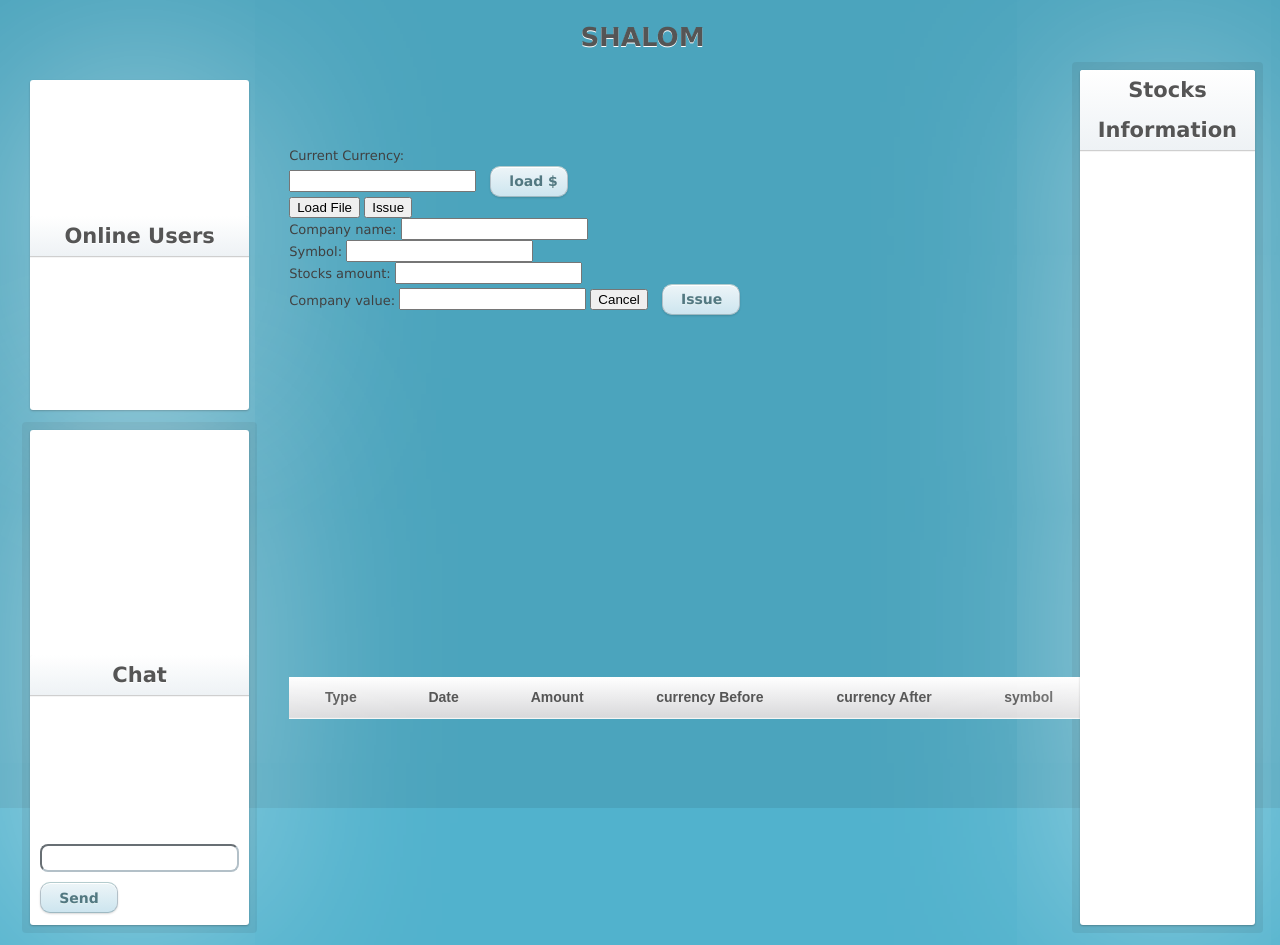
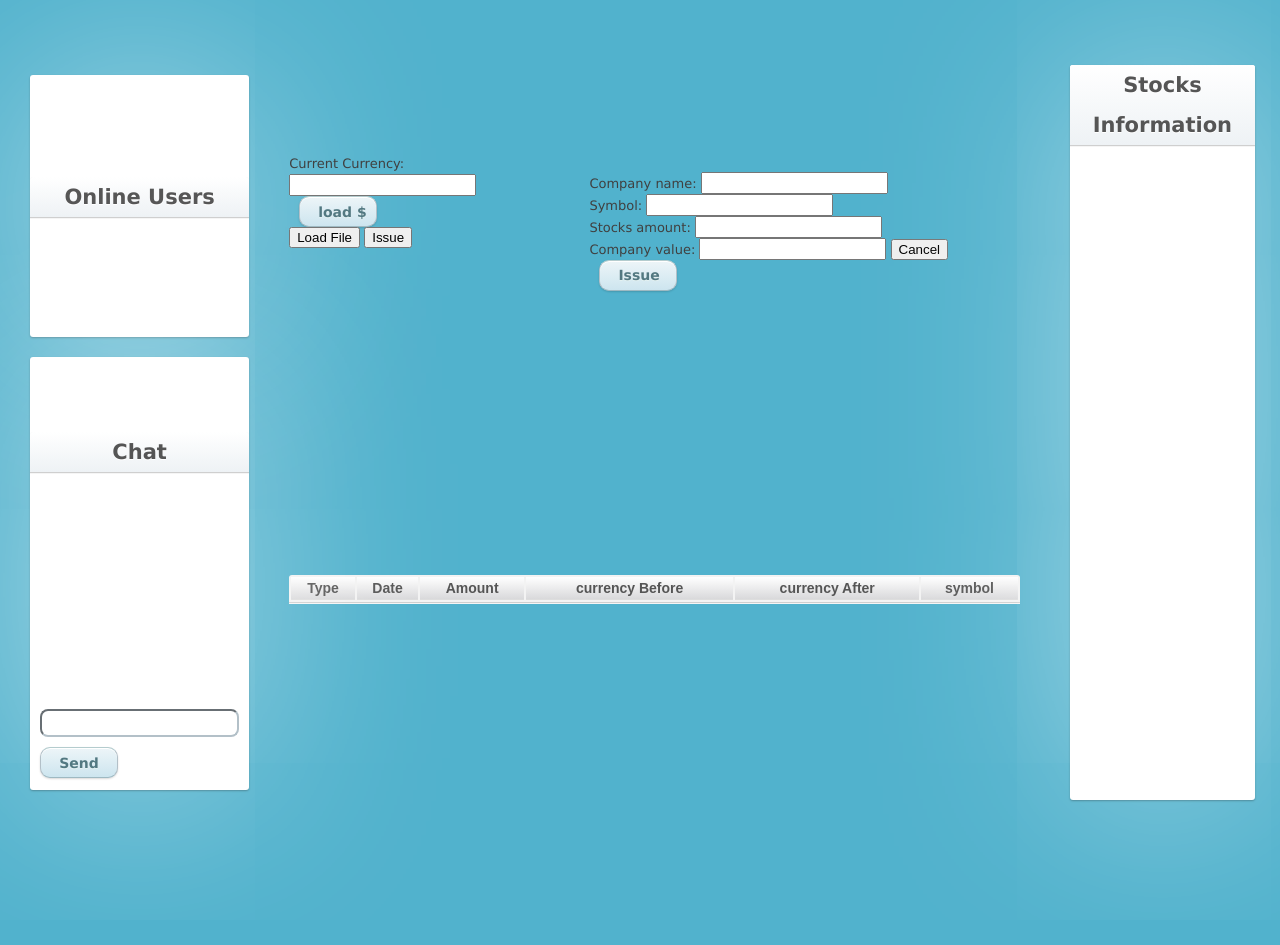
Before and after one commit to TomBer101/RSEWebFinal, a plain HTML site: page webModule/web/pages/brokerHomePage/brokerHomePage.html in a window 1280 px wide. Both pictures are taken after a click on the button "Issue". After the commit the page ends 920 px from the top, so only its background shows below. Drawn offline with Linux system fonts and the light colour scheme; no server answers.

Commit message:
broker home page js

```diff
--- a/webModule/web/WEB-INF/web.xml
+++ b/webModule/web/WEB-INF/web.xml
@@ -138,12 +138,15 @@
     <servlet-mapping>
         <servlet-name>SendChatServlet</servlet-name>
         <url-pattern>/pages/adminHomePage/sendChat</url-pattern>
+        <url-pattern>/pages/brokerHomePage/sendChat</url-pattern>
     </servlet-mapping>
 
     <servlet>
         <servlet-name>SendChatServlet</servlet-name>
         <servlet-class>servlets.SendChatServlet</servlet-class>
     </servlet>
+
+
 
     <servlet-mapping>
         <servlet-name>AlertDataServlet</servlet-name>
--- a/webModule/web/pages/brokerHomePage/brokerHomePage.html
+++ b/webModule/web/pages/brokerHomePage/brokerHomePage.html
@@ -16,7 +16,7 @@
 <div class="grid-container">
 
     <div class="header">
-        <h1 id="headerTitle" > SHALOM</h1>
+        <h1 id="headerTitle" > </h1>
     </div>
 
     <div id="onlineUsersContainer" class="onlineUsers split">
@@ -32,7 +32,7 @@
         <h4 id="chatTitle">Chat</h4>
       </div>
 
-      <div id="chatarea" ></div>
+      <div id="chatarea"></div>
 
      <div class="col-xs-4">
         <form id="chatform" method="POST" action="sendChat">
@@ -51,21 +51,8 @@
         </form>
 
           <button type="button" id="loadFileBtn" onclick="document.getElementById('uploadFileHolder').style.display='block'">Load File</button>
+
           <button type="button" id="issueStock" onclick="document.getElementById('issueStockHolder').style.display='block'">Issue</button>
-          <div class="issue" id="issueStockHolder" style="display:none">
-            <form class="issue" id="issueStockForm" method = "POST" action="IssueStock">
-              <label class="lbl">Company name: </label>
-              <input type="text" name="companyName" id="companyName"/><br>
-              <label class="lbl">Symbol: </label>
-              <input type="text" name="symbol" id="symbol"/><br>
-              <label class="lbl">Stocks amount: </label>
-              <input type="text" name="stocksAmount" id="stocksAmount"/><br>
-              <label class="lbl">Company value: </label>
-              <input type="text" name="companyValue" id="companyValue"/>
-              <button type="button" onclick= "document.getElementById('issueStockHolder').style.display='none'">Cancel</button>
-              <input type="submit" value="Issue"/>
-            </form><br>
-          </div>
 
           <div id="uploadFileHolder" style="display:none" class="upload">
               <form id="uploadFileForm" action="uploadFile" method="POST" enctype="multipart/form-data">
@@ -75,9 +62,22 @@
               </form>
           </div>
           <div id="error-holder"></div>
+      </div>
 
-
-      </div>
+    <div class="issue" id="issueStockHolder" style="display:none">
+        <form id="issueStockForm" method = "POST" action="IssueStock">
+            <label class="lbl">Company name: </label>
+            <input type="text" name="companyName" id="companyName"/><br>
+            <label class="lbl">Symbol: </label>
+            <input type="text" name="symbol" id="symbol"/><br>
+            <label class="lbl">Stocks amount: </label>
+            <input type="text" name="stocksAmount" id="stocksAmount"/><br>
+            <label class="lbl">Company value: </label>
+            <input type="text" name="companyValue" id="companyValue"/>
+            <button type="button" onclick= "document.getElementById('issueStockHolder').style.display='none'">Cancel</button>
+            <input type="submit" value="Issue"/>
+        </form><br>
+    </div>
 
       <div  class="history">
         <table id="userHistory" class="myHistory">
--- a/webModule/web/pages/brokerHomePage/brokerHomePage.js
+++ b/webModule/web/pages/brokerHomePage/brokerHomePage.js
@@ -4,6 +4,7 @@ var USER_LIST_SERVLET_URL = buildUrlWithContextPath("usersList");
 var STOCK_LIST_SERVLET_URL = buildUrlWithContextPath("stocksList");
 var USER_DATA_SERVLET_URL = buildUrlWithContextPath("userData");
 var USER_ALERT_SERVLET_URL = buildUrlWithContextPath("alertData");
+var CHAT_LIST_SERVLET_URL = buildUrlWithContextPath("chatList");
 /******************************************************************************/
 function refreshUsersList(users)
 {
@@ -44,6 +45,43 @@ function refreshUserData(userData)
         currencyAfterCell.innerHTML = action.currencyAfter;
         symbolCell.innerHTML = action.symbol;
     })
+
+    var scroller = $("#userHistoryTb");
+    var height = scroller[0].scrollHeight - $(scroller).height;
+    $(scroller).stop().animate({scrollTop: height}, "slow");
+}
+/******************************************************************************/
+function appendChatEntry(index, entry)
+{
+    var entryElement = createChatEntry(entry);
+    $("#chatarea").append(entryElement).append("<br>");
+}
+/******************************************************************************/
+function createChatEntry(entry)
+{
+    return $("<div class=\"msg\"><span class='userNameBold'>" + entry.userName + "</span>: " + entry.chatString + "</div>");
+}
+/******************************************************************************/
+function ajaxChatList()
+{
+    $.ajax({
+        url: CHAT_LIST_SERVLET_URL,
+        dataType: 'json',
+        success: function(stocks)
+        {
+            refreshChatList(stocks);
+        }
+    })
+}
+/******************************************************************************/
+function refreshChatList(chatData)
+{
+    $('#chatarea').empty();
+    $.each(chatData || [], appendChatEntry);
+
+    var scroller = $("#chatarea");
+    var height = scroller[0].scrollHeight - $(scroller).height();
+    $(scroller).stop().animate({ scrollTop: height }, "slow");
 }
 /******************************************************************************/
 function showStock(symbol)
@@ -98,6 +136,12 @@ function makeAlert(alertData)
     alert(msg);
 }
 /******************************************************************************/
+function updateUserTitle()
+{
+    var titleElement = document.getElementById("headerTitle");
+    titleElement.innerText = "Welcome " + sessionStorage.getItem("username").valueOf();
+}
+/******************************************************************************/
 function ajaxUsersList()
 {
     $.ajax({
@@ -147,14 +191,17 @@ function ajaxCheckForAlert()
 /******************************************************************************/
 $(function()
 {
+    updateUserTitle();
     ajaxUsersList();
     ajaxStocksList();
     ajaxUserData();
+    ajaxChatList();
 
     setInterval(ajaxUsersList, refreshRate);
     setInterval(ajaxStocksList, refreshRate);
     setInterval(ajaxUserData, refreshRate);
     setInterval(ajaxCheckForAlert, refreshRate);
+    setInterval(ajaxChatList, refreshRate);
 });
 /******************************************************************************/
 $(function(){
@@ -263,3 +310,25 @@ $(function()
     return false;
 });
 /******************************************************************************/
+$(function() { // onload...do
+    //add a function to the submit event
+    $("#chatform").submit(function() {
+        $.ajax({
+            data: $(this).serialize(),
+            method: "POST",
+            url: this.action,
+            timeout: 2000,
+            error: function()
+            {
+                console.error("Failed to submit");
+            },
+            success: function(r)
+            {
+            }
+        });
+
+        $("#userstring").val("");
+        return false;
+    });
+});
+/******************************************************************************/
--- a/webModule/web/pages/brokerHomePage/brokerHomePage2.css
+++ b/webModule/web/pages/brokerHomePage/brokerHomePage2.css
@@ -1,57 +1,86 @@
-.header { grid-area: header; }
-.chatContainer { grid-area: chatContainer; }
-.stocksInf {
-    grid-area: right;
-    grid-column-start: 4;
-    grid-row-start: 2;
-}
-.onlineUsers{grid-area: users;}
-.history{grid-area: history;}
-.forms{grid-area: forms}
-
 .grid-container {
     display: grid;
-    grid-template-areas:
-    'header header header header  '
-    'users  forms  forms right '
-    'users   forms forms right '
-    'chatContainer   forms   forms right '
-    'chatContainer   history history  right '
-    'chatContainer  history   history right ';
     grid-gap: 10px;
     padding: 10px 10px 10px 15px;
     margin-left: 10px;
     grid-template-columns:1.1fr 1fr 2fr 1fr;
-    grid-template-rows: 50px 230px 100px 100px 323px;
+    grid-template-rows: 1fr 6fr 10fr;
 }
+
+.header
+{
+    grid-area: header;
+    grid-row-start: 1;
+    grid-row-end: 2;
+    grid-column-start: 1;
+    grid-column-end: 5;
+    color: #555;
+    text-align: center;
+    text-shadow: 0 1px white;
+    /*font-size: 16px;*/
+}
+.chatContainer
+{
+    grid-area: chatContainer;
+    grid-row-start: 3;
+    grid-column-start: 1;
+    grid-column-end: 2;
+}
+
+.stocksInf
+{
+    grid-area: right;
+    grid-column-start: 4;
+    grid-column-end: 5;
+    grid-row-start: 2;
+    grid-row-end: 4;
+}
+
+.onlineUsers
+{
+    grid-area: users;
+    grid-row-start: 2;
+    grid-row-end: 3;
+    grid-column-start: 1;
+    grid-column-end: 2;
+}
+.history
+{
+    grid-area: history;
+    grid-column-start: 2;
+    grid-column-end: 4;
+    grid-row-start: 3;
+    grid-row-end: 4;
+}
+
 
 .forms
 {
     grid-column-start: 2;
+    grid-column-end: 3;
     grid-row-start: 2;
-    grid-row-end: 4;
+    grid-row-end: 3;
 }
 
 .issue
 {
     grid-column-start: 3;
+    grid-column-end: 4;
     grid-row-start: 2;
-    grid-row-end: 2;
-}
-
-.history
-{
-    grid-column-start: 2;
-    grid-row-start: 4;
+    grid-row-end: 3;
+    display: block;
+    margin-top: 80px;
+    margin-left: 50px;
 }
 
 #userHistory {
-    width: 800px;
+
     margin-top: 30px;
     margin-left: auto;
-    margin-right: auto;
-    border-collapse: collapse;
-    font-size: 0.9em;
+    margin-right: 0;
+    max-height: 100px;
+    position: inherit;
+    width: 100%;
     font-family: sans-serif;
     min-width: 400px;
     border-bottom: 1px solid #cfcfcf;
@@ -62,7 +91,7 @@
 }
 
 th {
-    padding: 10px 35px;
+    /* padding: 10px 20px; */
     text-align: center;
     border-bottom: 1px solid #ddd;
     font-size: 14px;
@@ -70,7 +99,6 @@ th {
     color: #555;
     background-image: -webkit-linear-gradient(top, white, #eef2f5);
     background-image: linear-gradient(to bottom, white, #d9d9db);
-
 }
 
 td{
@@ -81,7 +109,18 @@ td{
     font-weight: bold;
     color: #555;
 }
+tr{
+    padding: 10px 15px;
+    text-align: center;
+    border-bottom: 1px solid #ddd;
+    font-size: 12px;
+    color: #555;
+}
 
+tbody
+{
+
+}
 
 body
 {
@@ -107,13 +146,7 @@ html, .grid-container
     align-content: center;
 }
 
-.header
-{
-    color: #555;
-    text-align: center;
-    text-shadow: 0 1px white;
-    /*font-size: 16px;*/
-}
+
 
 #onlineUsersContainer
 {
@@ -129,7 +162,7 @@ html, .grid-container
 #onlineUsersContainer:before, .chatContainer:before, #stocksContainer:before
 {
     content: '';
-    position: absolute;
+    /* position: absolute; */
     top: -8px;
     right: -8px;
     bottom: -8px;
@@ -267,6 +300,7 @@ input[type=text]:focus
 
 #chatarea
 {
+    height: 55%;
     overflow: auto;
     transform: rotate(180deg);
     direction: rtl;
@@ -275,7 +309,7 @@ input[type=text]:focus
 .msg
 {
     border: solid 1px #ccc;
-    padding: 10px;
+    padding: 4px;
     transform: rotate(180deg);
     direction: ltr;
     font-size: 15px;
@@ -294,8 +328,7 @@ input[type=text]:focus
     background: white;
     border-radius: 3px;
     margin-right: 15px;
-    margin-left: 50px;
-    margin-bottom: 20px;
+    margin-left: 40px;
     -webkit-box-shadow: 0 0 200px rgba(255, 255, 255, 0.5), 0 1px 2px rgba(0, 0, 0, 0.3);
     box-shadow: 0 0 200px rgba(255, 255, 255, 0.5), 0 1px 2px rgba(0, 0, 0, 0.3);
 }
@@ -354,3 +387,8 @@ input[type=text]:focus
 {
     padding-left: 20px;
 }
+
+thead
+{
+    position: inherit;
+}
```
Also changed, not shown: 1 other file.
